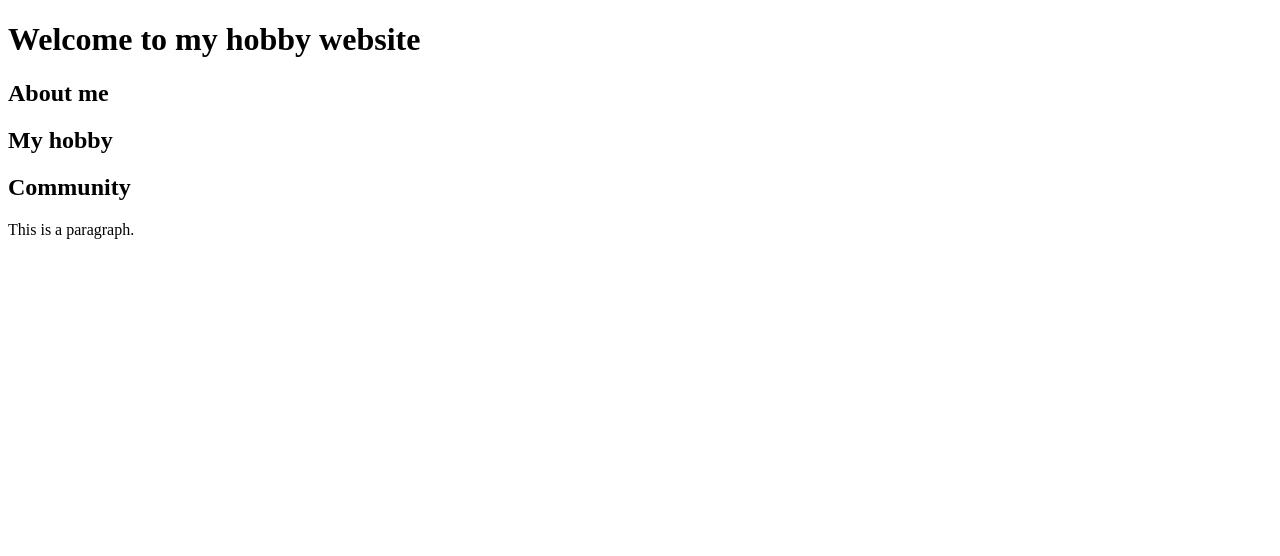
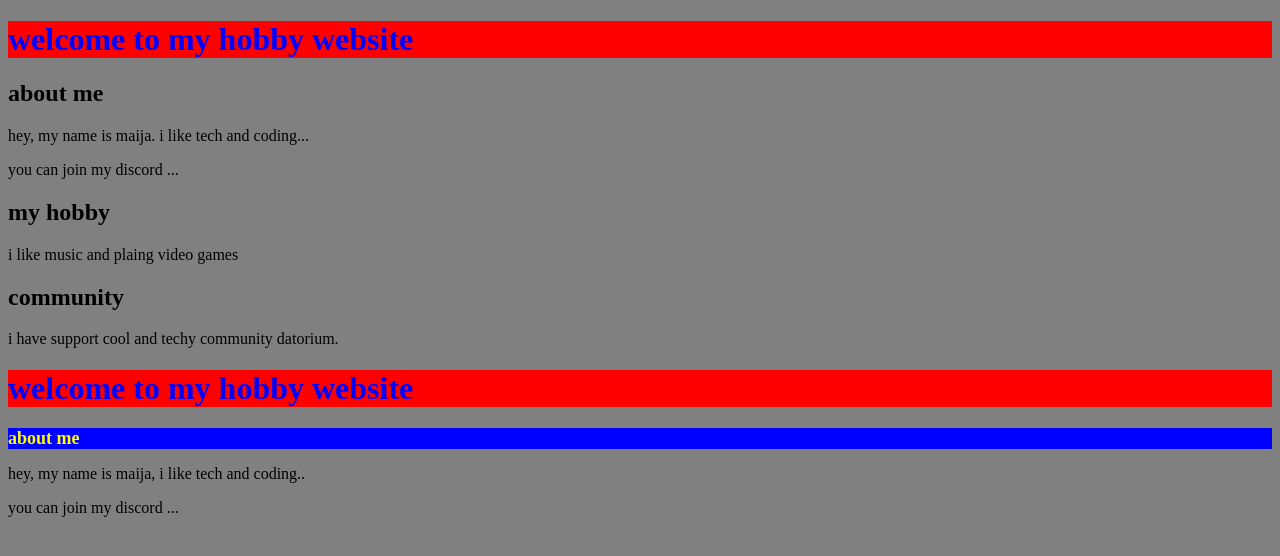
Before and after one commit to chebxx/index.html, a plain HTML site: page github.html in a window 1280 px wide. Drawn offline with Linux system fonts and the light colour scheme.

Commit message:
Update github.html

```diff
--- a/github.html
+++ b/github.html
@@ -1,13 +1,25 @@
 <!DOCTYPE html>
 <html>
+
+
 <body>
 
-  <h1>Welcome to my hobby website</h1>
-  <h2>About me</h2>
-  <h2>My hobby</h2>
-  <h2>Community</h2>
-
-<p>This is a paragraph.</p>
+<h1 style="color:blue;background-color:red;">welcome to my hobby website</h1>
+<h2>about me</h2>
+<p>hey, my name is maija. i like tech and coding...</p>
+<p>you can join my discord ...</p>
+<h2>my hobby</h2>
+<p>i like music and plaing video games</p>
+<h2>community</h2>
+<p>i have support cool and techy community datorium.</p>
 
 </body>
 </html>
+
+
+<body style="background-color:gray;">
+
+        <h1 style="color:blue;background-color:red;">welcome to my hobby website</h1>
+<h2 style="color:yellow;background-color:blue;font-size:18px">about me</h2>
+<p>hey, my name is maija, i like tech and coding..</p>
+<p> you can join my discord ...</p>
```
